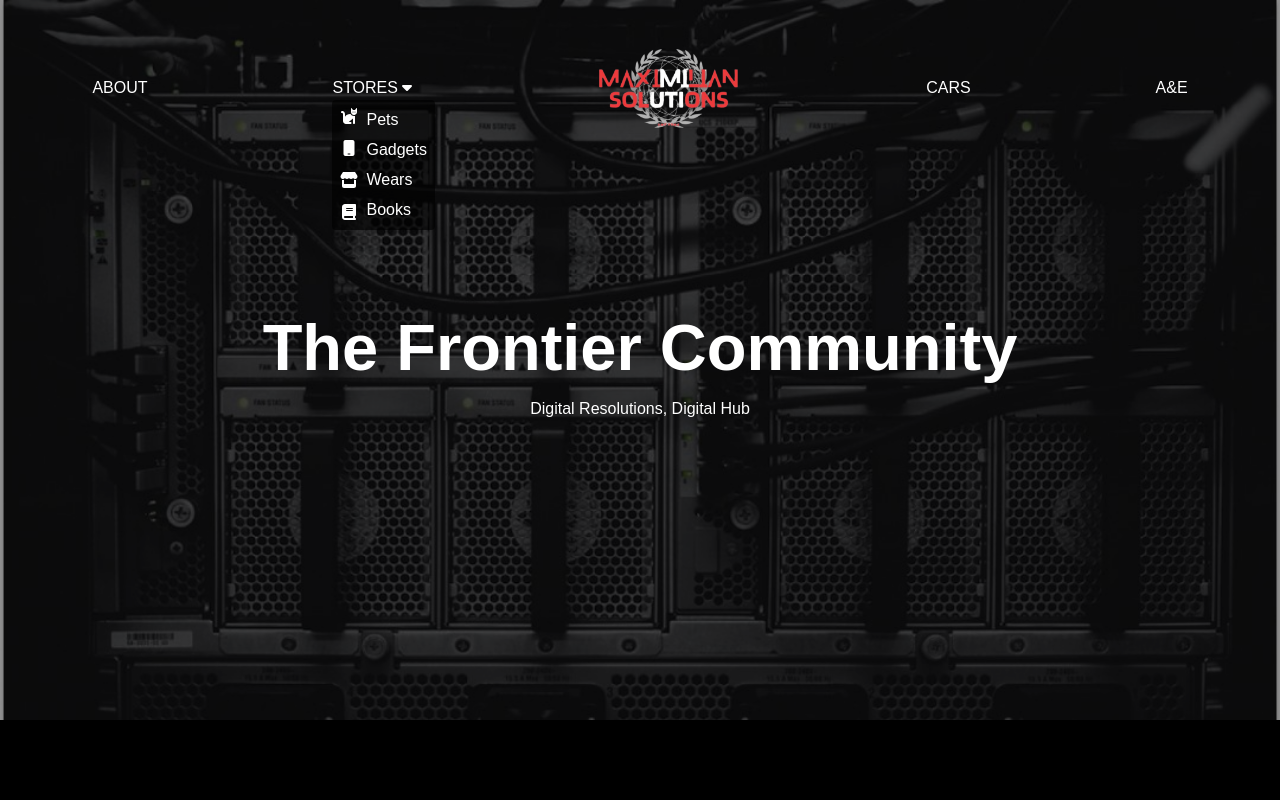
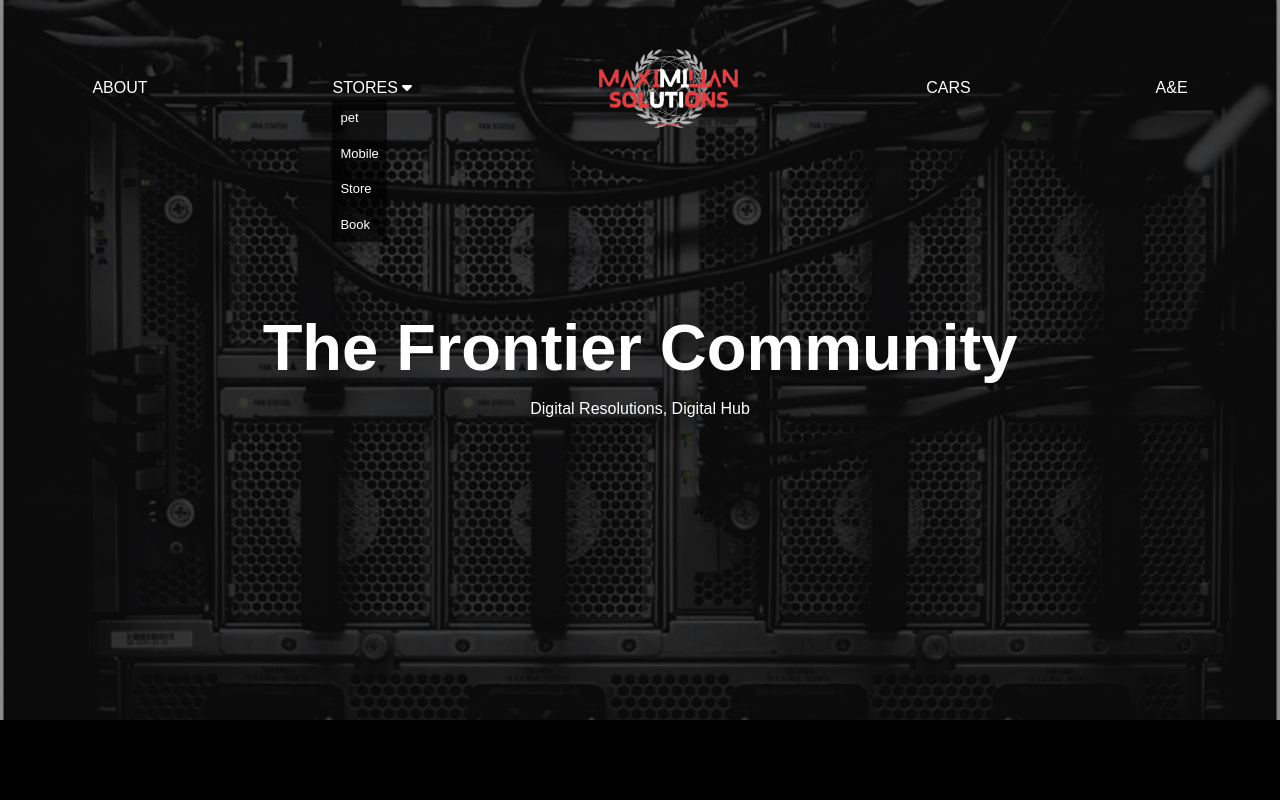
Before and after one commit to emdevelopa/maximillian, a React (Create React App) app: page / in a window 1280 px wide. Both pictures are taken after a click on the link "STORES". Shown: the top 800 px of the page. Built offline with nearby package versions, Linux system fonts and the light colour scheme.

Commit message:
good commit

```diff
--- a/src/home.jsx
+++ b/src/home.jsx
@@ -46,30 +46,24 @@ export default function Home(props) {
                   (onHover ? "block" : "hidden")
                 }
               >
-                <div className="flex flex-col gap-4">
-                  <FontAwesomeIcon icon={faCat} />
-                  <FontAwesomeIcon icon={faMobile} />
-                  <FontAwesomeIcon icon={faStore} />
-                  <FontAwesomeIcon icon={faBook} />
+                <div className="flex flex-col gap-4 items-start text-[13px]">
+                  <p className="flex items-center">
+                    {/* <FontAwesomeIcon icon={faCat} /> */}
+                    pet
+                  </p>
+                  <p className="flex items-center">
+                    {/* <FontAwesomeIcon icon={faMobile} /> */}
+                    Mobile
+                  </p>
+                  <p className="flex items-center">
+                    {/* <FontAwesomeIcon icon={faStore} /> */}
+                    Store
+                  </p>
+                  <p className="flex items-center">
+                    {/* <FontAwesomeIcon icon={faBook} /> */}
+                    Book
+                  </p>
                 </div>
-                <ul className="flex flex-col gap-1.5">
-                  <li>
-                    <div>
-                      <p>Pets</p>
-                    </div>
-                  </li>
-                  <li>
-                    <div>
-                      <p>Gadgets</p>
-                    </div>
-                  </li>
-                  <li className="flex gap-2">
-                    <span>Wears</span>
-                  </li>
-                  <li className="flex gap-2">
-                    <span>Books</span>
-                  </li>
-                </ul>
               </div>
             </li>
             <li>
```
